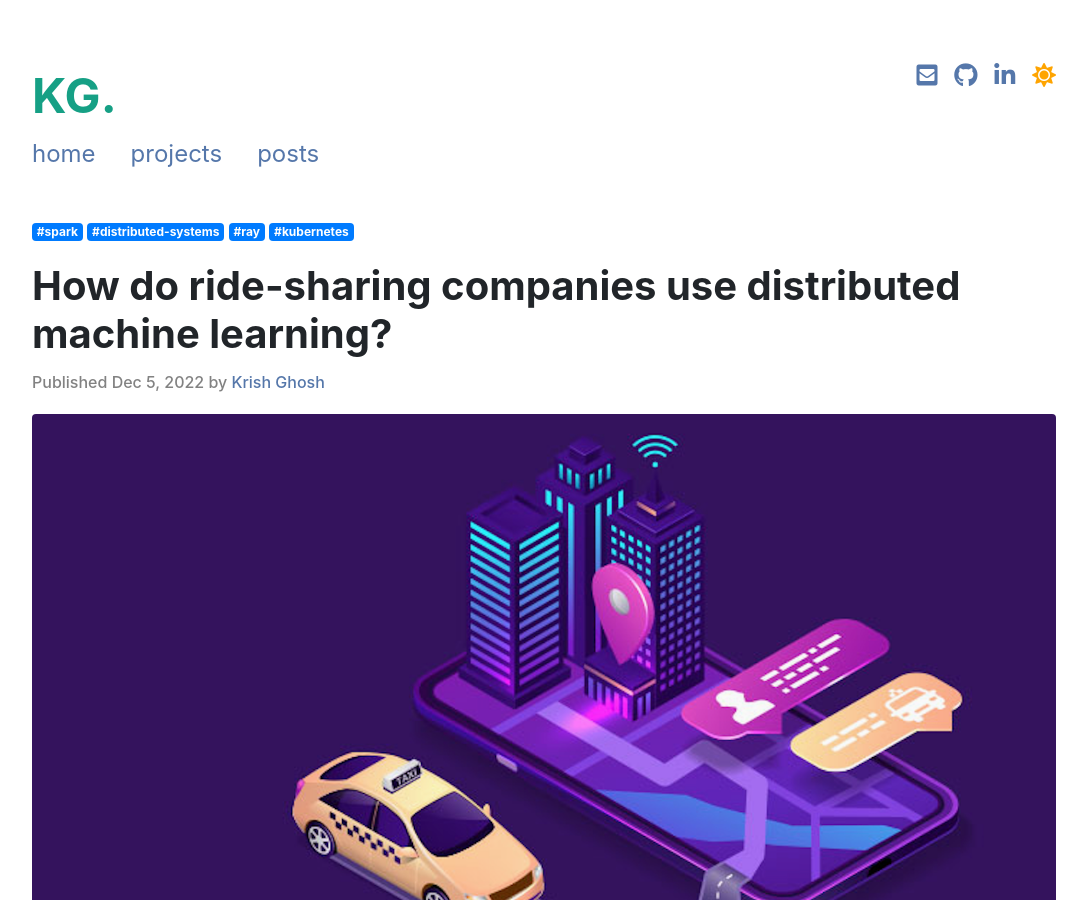
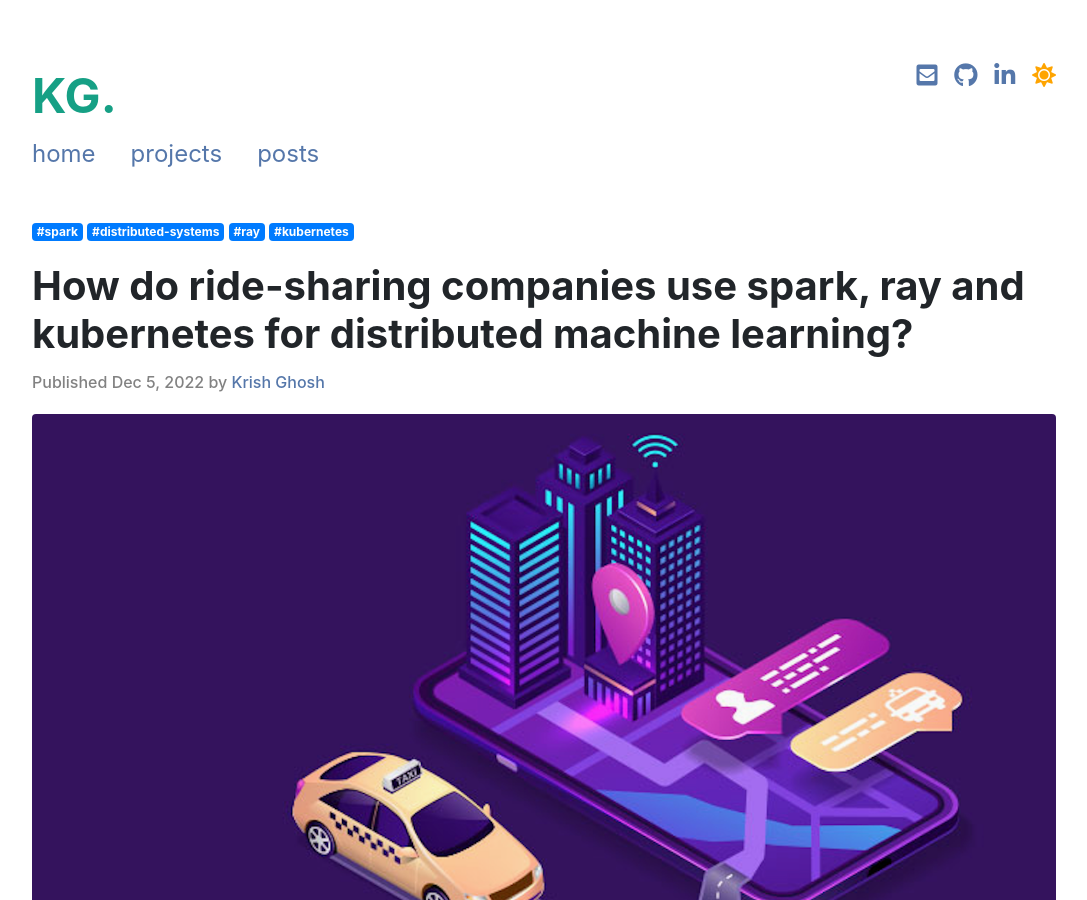
Before and after one commit to krishparadox/krishparadox.github.io, a Jekyll site: the page built from _posts/2022-12-05-ride-share-dist.md, in a window 1280 px wide and 900 px high. Shown: the whole window, without its empty margins (96-1183 px from the left). Built offline with Jekyll 4.4.1, drawn with Linux system fonts in a browser that asks for light colours; nearby versions of some CDN libraries; a style sheet for code colours, icons or effects is not loaded.

Commit message:
Update 2022-12-05-ride-share-dist.md

```diff
--- a/_posts/2022-12-05-ride-share-dist.md
+++ b/_posts/2022-12-05-ride-share-dist.md
@@ -1,6 +1,6 @@
 ---
 layout: post
-title:  How do ride-sharing companies use distributed machine learning?
+title:  How do ride-sharing companies use spark, ray and kubernetes for distributed machine learning?
 date:   2022-12-05
 tags: [spark, distributed-systems, ray, kubernetes]
 splash_img_source: /assets/img/rs_cover_1.png
```
